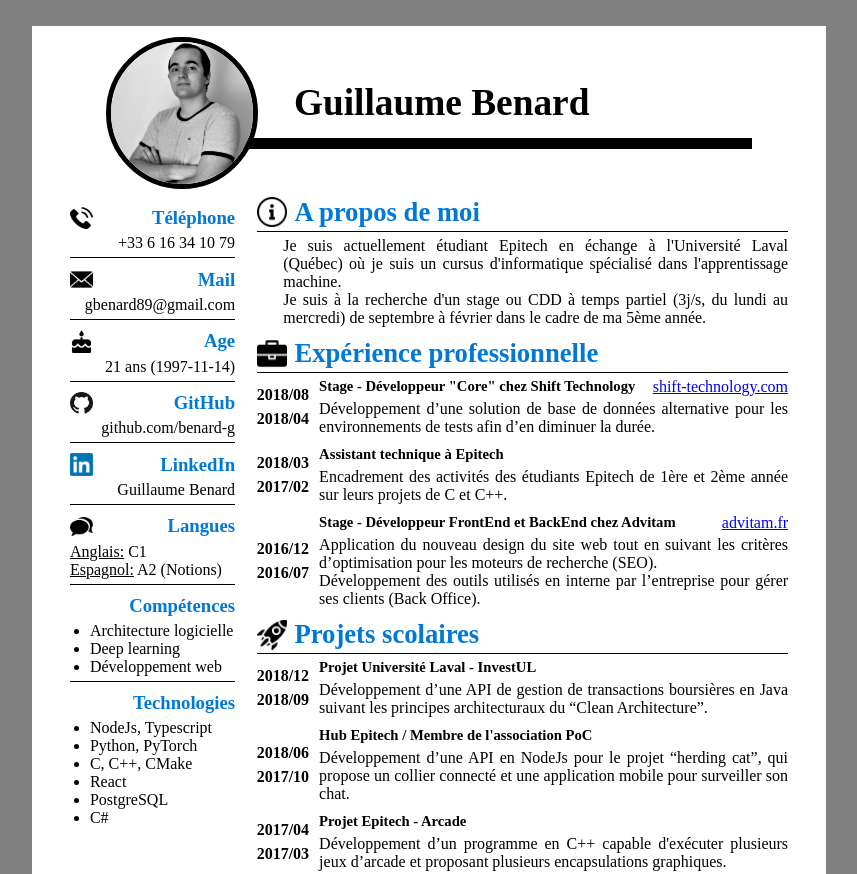
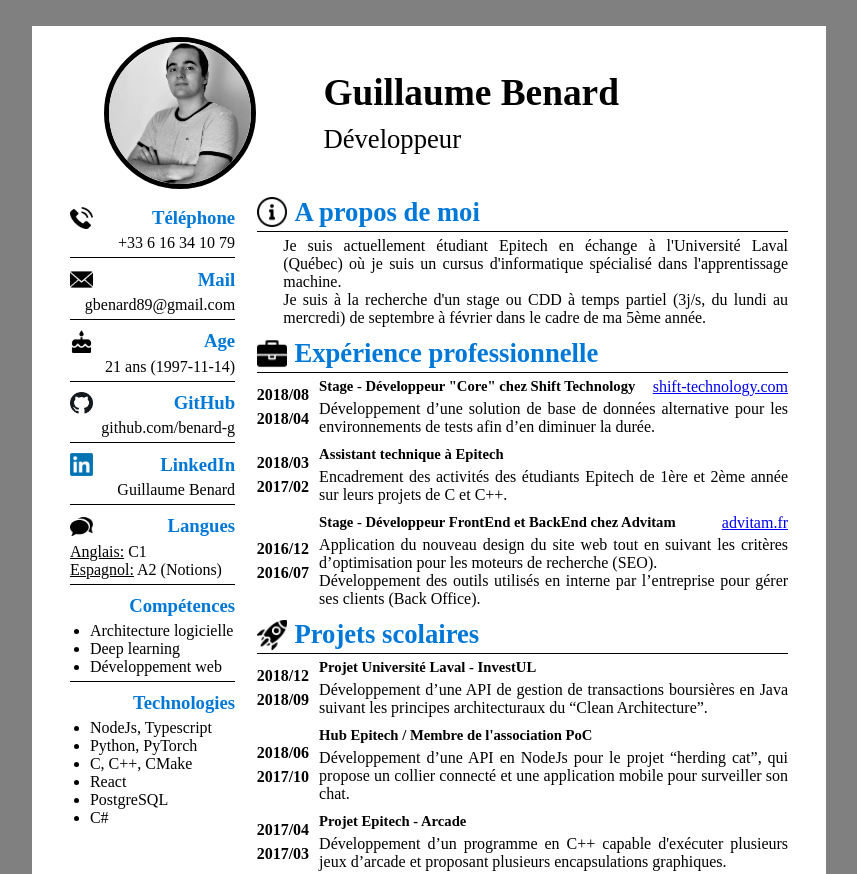
Before and after one commit to benard-g/CV, a website: page src/index.html in a window 1280 px wide. Shown: the top 874 px of the page, without its empty margins (211-1068 px from the left). Drawn offline with Linux system fonts and the light colour scheme.

Commit message:
Change header

```diff
--- a/src/index.html
+++ b/src/index.html
@@ -14,10 +14,11 @@
 <body>
     <div class="header-box">
         <img src="assets/profile-picture.jpg">
-        <h1>
-            Guillaume Benard
-        </h1>
-        <div class="horizontal-bar"></div>
+
+        <div class="header-content-container">
+            <h1>Guillaume Benard</h1>
+            <p>Développeur</p>
+        </div>
     </div>
 
     <div class="section-container">
--- a/src/style.css
+++ b/src/style.css
@@ -47,36 +47,29 @@ h1, h2, h3, p {
  * Header
  */
 .header-box {
-    position: relative;
     display: flex;
     flex-direction: row;
     align-items: center;
+    justify-content: space-around;
 }
 
 .header-box > img {
     height: 85%;
     border-radius: 50%;
     border: solid 5px black;
-    z-index: 10;
-    /* To be on top of the bar */
-    margin-left: 5%;
 }
 
-.header-box > h1 {
-    margin-left: 5%;
-    font-size: 28pt;
-    padding-bottom: 3%;
+.header-content-container {
+    width: 60%;
 }
 
-.header-box > .horizontal-bar {
-    position: absolute;
-    right: 5%;
-    top: 65%;
-    width: 80%;
-    height: 0.3cm;
-    background-color: black;
-    -webkit-print-color-adjust: exact;
-    /* Otherwise it isn't printed */
+.header-content-container > h1 {
+    font-size: 28pt;
+}
+
+.header-content-container > p {
+    font-size: 20pt;
+    margin-top: 10px;
 }
 
 /*
```
